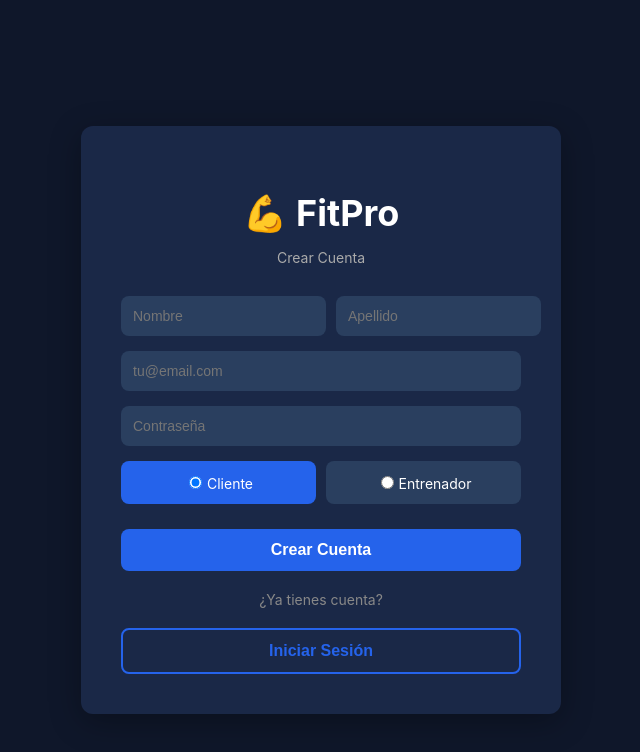
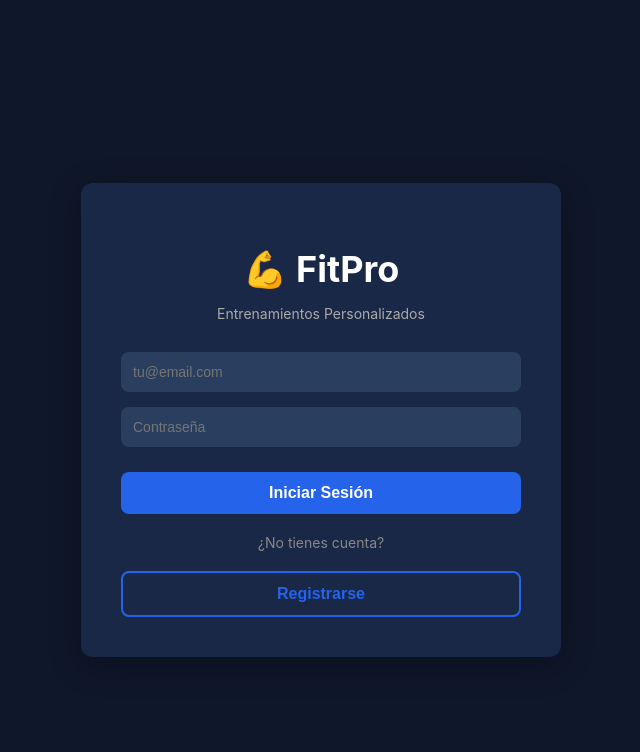
Before and after one commit to SIGEGA/fitness-platform, a React (Create React App) app in the folder frontend/: page / in a window 1280 px wide. Shown: the top 752 px of the page, without its empty margins (319-959 px from the left). Built offline with nearby package versions, Linux system fonts and the light colour scheme.

Commit message:
Update LoginPage.js

```diff
--- a/frontend/src/pages/LoginPage.js
+++ b/frontend/src/pages/LoginPage.js
@@ -1,21 +1,11 @@
 import React, { useState } from 'react';
 import { authService } from '../services/api';
 
-function RegisterPage({ setUser }) {
-  const [formData, setFormData] = useState({
-    email: '',
-    password: '',
-    firstName: '',
-    lastName: '',
-    role: 'client',
-  });
+function LoginPage({ setUser }) {
+  const [email, setEmail] = useState('');
+  const [password, setPassword] = useState('');
   const [error, setError] = useState('');
   const [loading, setLoading] = useState(false);
-
-  const handleChange = (e) => {
-    const { name, value } = e.target;
-    setFormData(prev => ({ ...prev, [name]: value }));
-  };
 
   const handleSubmit = async (e) => {
     e.preventDefault();
@@ -23,12 +13,12 @@ function RegisterPage({ setUser }) {
     setError('');
 
     try {
-      const response = await authService.register(formData);
+      const response = await authService.login(email, password);
       localStorage.setItem('token', response.data.token);
       localStorage.setItem('user', JSON.stringify(response.data.user));
       setUser(response.data.user);
     } catch (err) {
-      setError(err.response?.data?.error || 'Error en el registro');
+      setError(err.response?.data?.error || 'Error en el login');
     } finally {
       setLoading(false);
     }
@@ -55,7 +45,7 @@ function RegisterPage({ setUser }) {
           💪 FitPro
         </h1>
         <p style={{ textAlign: 'center', color: '#aaa', marginBottom: '30px', fontSize: '14px' }}>
-          Crear Cuenta
+          Entrenamientos Personalizados
         </p>
 
         {error && (
@@ -72,50 +62,10 @@ function RegisterPage({ setUser }) {
         )}
 
         <form onSubmit={handleSubmit} style={{ display: 'flex', flexDirection: 'column', gap: '15px' }}>
-          <div style={{ display: 'flex', gap: '10px' }}>
-            <input
-              type="text"
-              name="firstName"
-              value={formData.firstName}
-              onChange={handleChange}
-              placeholder="Nombre"
-              style={{
-                flex: 1,
-                padding: '12px',
-                borderRadius: '8px',
-                border: 'none',
-                background: '#2a3f5f',
-                color: '#fff',
-                fontSize: '14px',
-                outline: 'none'
-              }}
-              required
-            />
-            <input
-              type="text"
-              name="lastName"
-              value={formData.lastName}
-              onChange={handleChange}
-              placeholder="Apellido"
-              style={{
-                flex: 1,
-                padding: '12px',
-                borderRadius: '8px',
-                border: 'none',
-                background: '#2a3f5f',
-                color: '#fff',
-                fontSize: '14px',
-                outline: 'none'
-              }}
-              required
-            />
-          </div>
-
           <input
             type="email"
-            name="email"
-            value={formData.email}
-            onChange={handleChange}
+            value={email}
+            onChange={(e) => setEmail(e.target.value)}
             placeholder="tu@email.com"
             style={{
               padding: '12px',
@@ -128,12 +78,10 @@ function RegisterPage({ setUser }) {
             }}
             required
           />
-
           <input
             type="password"
-            name="password"
-            value={formData.password}
-            onChange={handleChange}
+            value={password}
+            onChange={(e) => setPassword(e.target.value)}
             placeholder="Contraseña"
             style={{
               padding: '12px',
@@ -146,50 +94,6 @@ function RegisterPage({ setUser }) {
             }}
             required
           />
-
-          <div style={{ display: 'flex', gap: '10px' }}>
-            <label style={{
-              flex: 1,
-              padding: '12px',
-              background: formData.role === 'client' ? '#2563eb' : '#2a3f5f',
-              color: '#fff',
-              borderRadius: '8px',
-              textAlign: 'center',
-              cursor: 'pointer',
-              fontSize: '14px'
-            }}>
-              <input
-                type="radio"
-                name="role"
-                value="client"
-                checked={formData.role === 'client'}
-                onChange={handleChange}
-                style={{ marginRight: '5px' }}
-              />
-              Cliente
-            </label>
-            <label style={{
-              flex: 1,
-              padding: '12px',
-              background: formData.role === 'trainer' ? '#2563eb' : '#2a3f5f',
-              color: '#fff',
-              borderRadius: '8px',
-              textAlign: 'center',
-              cursor: 'pointer',
-              fontSize: '14px'
-            }}>
-              <input
-                type="radio"
-                name="role"
-                value="trainer"
-                checked={formData.role === 'trainer'}
-                onChange={handleChange}
-                style={{ marginRight: '5px' }}
-              />
-              Entrenador
-            </label>
-          </div>
-
           <button
             type="submit"
             disabled={loading}
@@ -205,16 +109,16 @@ function RegisterPage({ setUser }) {
               marginTop: '10px'
             }}
           >
-            {loading ? 'Registrando...' : 'Crear Cuenta'}
+            {loading ? 'Iniciando...' : 'Iniciar Sesión'}
           </button>
         </form>
 
         <p style={{ textAlign: 'center', color: '#888', margin: '20px 0', fontSize: '14px' }}>
-          ¿Ya tienes cuenta?
+          ¿No tienes cuenta?
         </p>
 
         <button
-          onClick={() => window.location.href = '/login'}
+          onClick={() => window.location.href = '/register'}
           style={{
             width: '100%',
             padding: '12px',
@@ -227,11 +131,11 @@ function RegisterPage({ setUser }) {
             cursor: 'pointer'
           }}
         >
-          Iniciar Sesión
+          Registrarse
         </button>
       </div>
     </div>
   );
 }
 
-export default RegisterPage;
+export default LoginPage;
```
